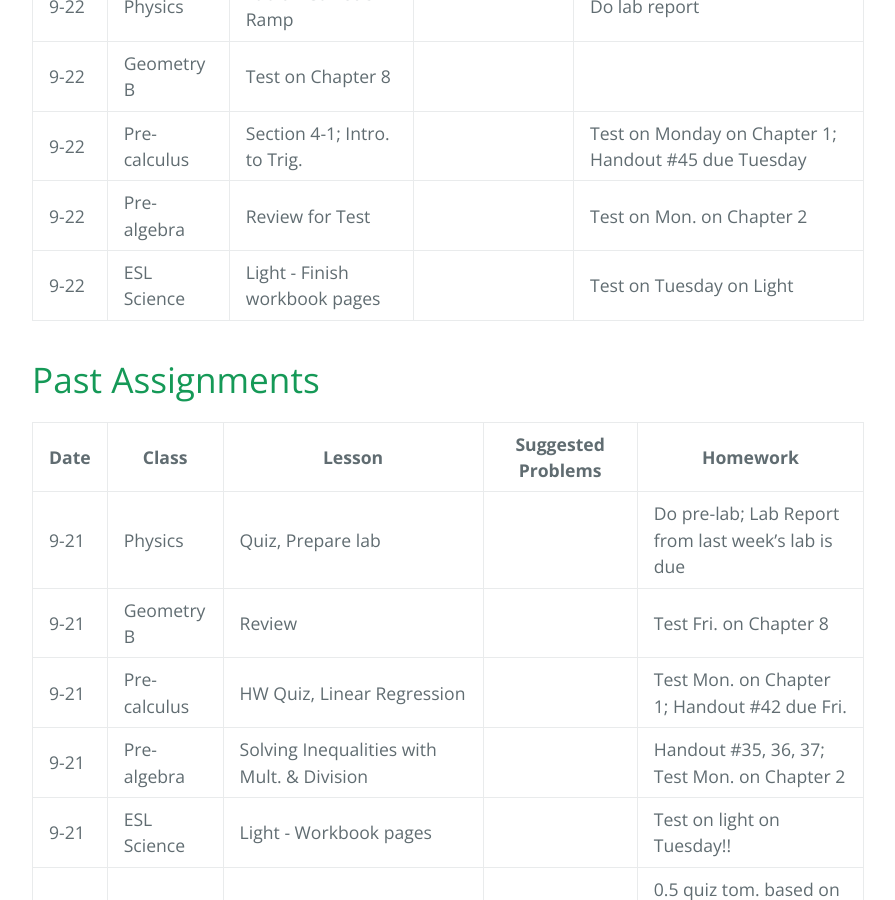
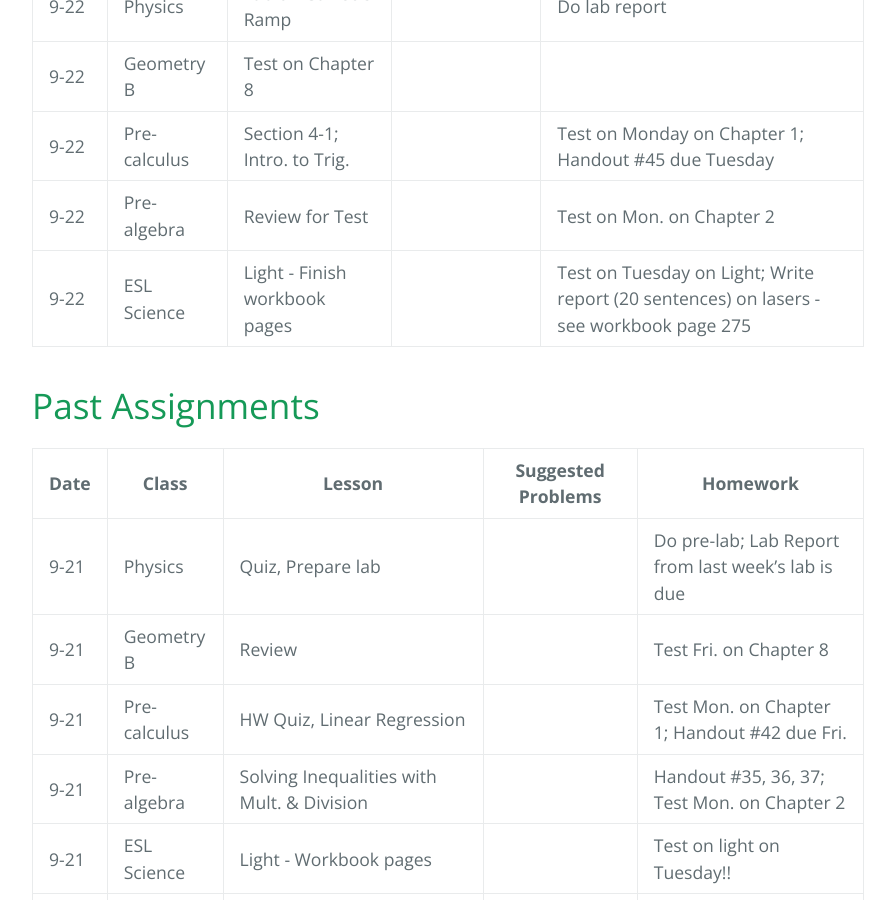
Before and after one commit to gpayoo/gpayoo, a Jekyll site: the page built from index.md, in a window 1280 px wide and 900 px high, scrolled down 667 px. Shown: the whole window, without its empty margins (192-1087 px from the left). Built offline with Jekyll 4.4.1, drawn with Linux system fonts in a browser that asks for light colours; our own code applies the rules of GitHub Pages for plain Markdown files.

Commit message:
Update index.md

```diff
--- a/index.md
+++ b/index.md
@@ -13,7 +13,7 @@ layout: default
 | 9-22 | Geometry B | Test on Chapter 8 | | |
 | 9-22 | Pre-calculus | Section 4-1; Intro. to Trig.  | |  Test on Monday on Chapter 1; Handout #45 due Tuesday
 | 9-22 | Pre-algebra | Review for Test| | Test on Mon. on Chapter 2
-| 9-22 | ESL Science | Light - Finish workbook pages |  |  Test on Tuesday on Light
+| 9-22 | ESL Science | Light - Finish workbook pages |  |  Test on Tuesday on Light; Write report (20 sentences) on lasers - see workbook page 275
 
 # [](#header-2) Past Assignments
 
```
